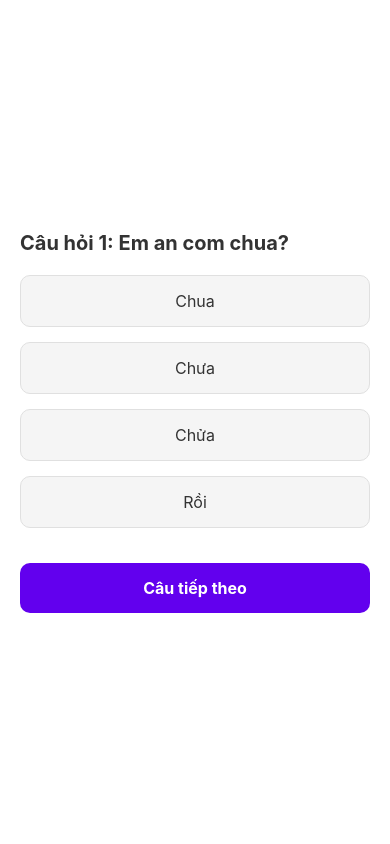
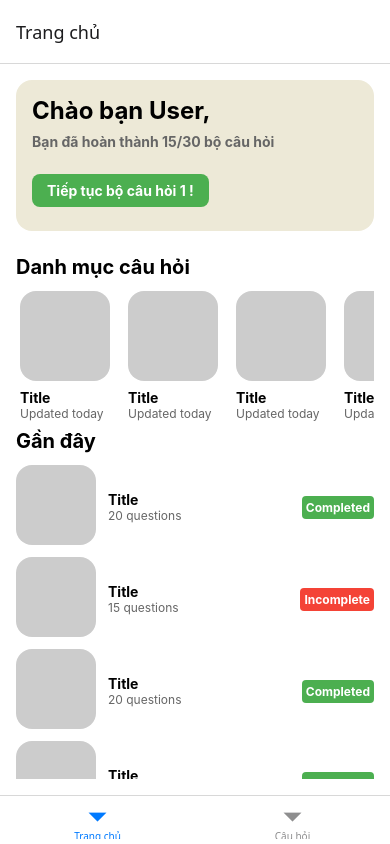
Before and after one commit to ThienND04/INT3115_7_BTL, a React Native app in the folder App/: screen /Quiz in a window 390 px wide. Built offline with nearby package versions, Linux system fonts and the light colour scheme.

Commit message:
feature:QuizzScreen

```diff
--- a/App/screens/QuizzScreen.js
+++ b/App/screens/QuizzScreen.js
@@ -1,118 +1,362 @@
 import React, { useState } from 'react';
-import { View, Text, StyleSheet, TouchableOpacity, Alert } from 'react-native';
+import { View, Text, StyleSheet, TouchableOpacity, FlatList, Image } from 'react-native';
 
-export default function QuizScreen() {
-    // Dữ liệu câu đố mẫu
-    const quizData = [
-        {
-            question: "Câu hỏi 1: Em an com chua?",
-            options: ["Chua", "Chưa", "Chửa", "Rồi"],
-            correctAnswer: "Chưa",
-        },
-        {
-            question: "Câu hỏi 1: Em an com chua?",
-            options: ["Chua", "Chưa", "Chửa", "Rồi"],
-            correctAnswer: "Chưa",
-        },
-        {
-            question: "Câu hỏi 1: Em an com chua?",
-            options: ["Chua", "Chưa", "Chửa", "Rồi"],
-            correctAnswer: "Chưa",
-        },
+import { createBottomTabNavigator } from '@react-navigation/bottom-tabs';
+
+const QuizTab = createBottomTabNavigator();
+
+function QuizzHomeScreen() {
+    const categories = [
+        { id: '1', title: 'Title', updatedAt: 'Updated today' },
+        { id: '2', title: 'Title', updatedAt: 'Updated today' },
+        { id: '3', title: 'Title', updatedAt: 'Updated today' },
+        { id: '4', title: 'Title', updatedAt: 'Updated today' },
+        { id: '5', title: 'Title', updatedAt: 'Updated today' },
       ];
 
-    const [currentQuestionIndex, setCurrentQuestionIndex] = useState(0);
-    const [selectedOption, setSelectedOption] = useState(null);
+      const recentQuizzes = [
+        { id: '1', title: 'Title', questions: 20, status: 'Completed' },
+        { id: '2', title: 'Title', questions: 15, status: 'Incomplete' },
+        { id: '3', title: 'Title', questions: 20, status: 'Completed' },
+        { id: '4', title: 'Title', questions: 10, status: 'Completed' },
+        { id: '5', title: 'Title', questions: 15, status: 'Incomplete' },
+      ];
 
-    const handleAnswer = (option) => {
-        setSelectedOption(option);
-        const isCorrect = option === quizData[currentQuestionIndex].correctAnswer;
-        Alert.alert(isCorrect ? "Chính xác!" : "Sai rồi!", isCorrect ? "Bạn đã trả lời đúng." : "Đáp án đúng là: " + quizData[currentQuestionIndex].correctAnswer, [
-            { text: "OK", onPress: () => moveToNextQuestion() },
-        ]);
-    };
+      const renderCategoryItem = ({ item }) => (
+        <View style={styles.categoryItem}>
+          <View style={styles.placeholderIcon} />
+          <Text style={styles.categoryTitle}>{item.title}</Text>
+          <Text style={styles.categorySubtitle}>{item.updatedAt}</Text>
+        </View>
+      );
 
-    const moveToNextQuestion = () => {
-        setSelectedOption(null);
-        if (currentQuestionIndex < quizData.length - 1) {
-            setCurrentQuestionIndex(currentQuestionIndex + 1);
-        } else {
-            Alert.alert("Hoàn thành!", "Bạn đã hoàn thành tất cả các câu hỏi.", [{ text: "OK" }]);
-        }
-    };
+      const renderRecentItem = ({ item }) => (
+        <View style={styles.recentItem}>
+          <View style={styles.recentplaceholderIcon} />
+          <View style={styles.recentTextContainer}>
+            <Text style={styles.recentTitle}>{item.title}</Text>
+            <Text style={styles.recentSubtitle}>{item.questions} questions</Text>
+          </View>
+          <Text style={[styles.status, item.status === 'Completed' ? styles.completed : styles.incomplete]}>
+            {item.status}
+          </Text>
+        </View>
+      );
 
       return (
         <View style={styles.container}>
-            {/* Câu hỏi */}
-            <Text style={styles.question}>
-                {quizData[currentQuestionIndex].question}
-            </Text>
+          {/* Header */}
+          <View style={styles.header}>
+            <Text style={styles.headerTitle}>Chào bạn User,</Text>
+            <Text style={styles.headerSubtitle}>Bạn đã hoàn thành 15/30 bộ câu hỏi</Text>
+            <TouchableOpacity style={styles.startButton}>
+              <Text style={styles.startButtonText}>Tiếp tục bộ câu hỏi 1 !</Text>
+            </TouchableOpacity>
+          </View>
 
-            {/* Các lựa chọn */}
-            {quizData[currentQuestionIndex].options.map((option, index) => (
-                <TouchableOpacity
-                    key={index}
-                    style={[
-                        styles.optionButton,
-                        selectedOption === option && {
-                            backgroundColor: "#FFD700",
-                        },
-                    ]}
-                    onPress={() => handleAnswer(option)}
-                >
+          {/* Categories */}
+          <Text style={styles.sectionTitle}>Danh mục câu hỏi</Text>
+          <FlatList
+            data={categories}
+            renderItem={renderCategoryItem}
+            keyExtractor={(item) => item.id}
+            horizontal
+            showsHorizontalScrollIndicator={false}
+            contentContainerStyle={styles.categoriesList}
+          />
+
+          {/* Recent quizzes */}
+          <Text style={styles.sectionTitle}>Gần đây</Text>
+          <FlatList
+            data={recentQuizzes}
+            renderItem={renderRecentItem}
+            keyExtractor={(item) => item.id}
+            contentContainerStyle={styles.recentList}
+          />
+        </View>
+      );
+}
+
+function QuestionsScreen() {
+  const [currentQuestion, setCurrentQuestion] = useState(1);
+  const totalQuestions = 10; // Total number of questions
+  const question = 'Chất gây nghiện là gì?';
+  const options = [
+    'Là chất kích thích',
+    'Là chất gây ức chế thần kinh',
+    'Là chất dễ gây tình trạng nghiện',
+    'Cả 3 đáp án trên',
+  ];
+
+  const renderOption = (option, index) => (
+    <TouchableOpacity key={index} style={styles.optionButton}>
       <Text style={styles.optionText}>{option}</Text>
     </TouchableOpacity>
-            ))}
+  );
 
-            {/* Nút chuyển câu hỏi */}
-            {currentQuestionIndex < quizData.length - 1 && (
-                <TouchableOpacity
-                    style={styles.nextButton}
-                    onPress={moveToNextQuestion}
+  return (
+    <View style={styles.container}>
+      {/* Header */}
+      <View style={styles.quizzheader}>
+        <View style={styles.questionProgress}>
+          <Text style={styles.progressText}>Bộ câu hỏi 1</Text>
+        </View>
+        <Text style={styles.progressText}>Câu {currentQuestion} trên {totalQuestions}</Text>
+      </View>
+
+      {/* Question */}
+      <Text style={styles.questionText}>{question}</Text>
+      <View style={styles.divider} />
+      {/* Options */}
+      <Text style={styles.selectInstruction}>Chọn câu trả lời đúng</Text>
+      <View style={styles.optionsContainer}>
+        {options.map((option, index) => renderOption(option, index))}
+      </View>
+
+      {/* Footer Buttons */}
+      <View style={styles.footer}>
+        <TouchableOpacity style={styles.hintButton}>
+          <Text style={styles.hintText}>Gợi ý</Text>
+        </TouchableOpacity>
+        <TouchableOpacity style={styles.nextButton}
+          onPress={() => setCurrentQuestion(currentQuestion + 1)}
         >
-                    <Text style={styles.nextButtonText}>Câu tiếp theo</Text>
+          <Text style={styles.nextText}>Tiếp</Text>
         </TouchableOpacity>
-            )}
       </View>
+    </View>
+  );
+}
+
+export default function QuizScreen() {
+    return (
+            <QuizTab.Navigator>
+                <QuizTab.Screen name="Trang chủ" component={QuizzHomeScreen} />
+                <QuizTab.Screen name="Câu hỏi" component={QuestionsScreen} />
+            </QuizTab.Navigator>
     );
 }
 
 const styles = StyleSheet.create({
   container: {
     flex: 1,
-        padding: 20,
-        backgroundColor: "#FFFFFF",
-        justifyContent: "center",
+    backgroundColor: '#FFF',
+    padding: 16,
   },
-    question: {
+  header: {
+    marginBottom: 24,
+    padding: 16,
+    backgroundColor: '#EDE9D7',
+    borderRadius: 16,
+  },
+  headerTitle: {
+    fontSize: 24,
+    fontWeight: 'bold',
+    marginBottom: 8,
+  },
+  headerSubtitle: {
+    fontSize: 14,
+    color: '#666',
+    fontWeight: 'bold',
+    marginBottom: 16,
+  },
+  startButton: {
+    backgroundColor: '#4CAF50',
+    marginTop: 8,
+    marginBottom: 8,
+    paddingVertical: 8,
+    paddingHorizontal: 15,
+    borderRadius: 8,
+    alignSelf: 'flex-start',
+  },
+  startButtonText: {
+    fontSize: 14,
+    fontWeight: 'bold',
+    color: '#FFF',
+  },
+  sectionTitle: {
     fontSize: 20,
-        fontWeight: "bold",
-        marginBottom: 20,
-        color: "#333333",
+    fontWeight: 'bold',
+    marginBottom: 8,
+  },
+  categoriesList: {
+    marginBottom: 8,
+  },
+  categoryItem: {
+    width: 100,
+    height: 200,
+    //backgroundColor: '#F3F3F3',
+    marginRight: 8,
+    borderRadius: 8,
+    alignItems: 'left',
+    //justifyContent: 'center',
+    padding: 4,
+  },
+  placeholderIcon: {
+    width: 90,
+    height: 90,
+    backgroundColor: '#CCC',
+    borderRadius: 16,
+    marginBottom: 8,
+  },
+  categoryTitle: {
+    fontSize: 14,
+    fontWeight: 'bold',
+    //textAlign: 'left',
+  },
+  categorySubtitle: {
+    fontSize: 12,
+    color: '#666',
+    //textAlign: 'left',
+  },
+  recentList: {
+    paddingTop: 4,
+  },
+  recentplaceholderIcon: {
+    width: 80,
+    height: 80,
+    backgroundColor: '#CCC',
+    borderRadius: 16,
+    marginBottom: 4,
+  },
+  recentItem: {
+    flexDirection: 'row',
+    alignItems: 'center',
+    marginBottom: 8,
+    //padding: 0,
+    //backgroundColor: '#F3F3F3',
+    borderRadius: 8,
+  },
+  recentTextContainer: {
+    flex: 1,
+    marginLeft: 12,
+  },
+  recentTitle: {
+    fontSize: 14,
+    fontWeight: 'bold',
+  },
+  recentSubtitle: {
+    fontSize: 12,
+    color: '#666',
+  },
+  status: {
+    fontSize: 12,
+    fontWeight: 'bold',
+    padding: 4,
+    borderRadius: 4,
+  },
+  completed: {
+    color: '#FFF',
+    backgroundColor: '#4CAF50',
+  },
+  incomplete: {
+    color: '#FFF',
+    backgroundColor: '#F44336',
+  },
+  quizzheader: {
+    flexDirection: 'row',
+    justifyContent: 'space-between',
+    alignItems: 'center',
+    marginBottom: 16,
+  },
+  questionProgress: {
+    flexDirection: 'row',
+    alignItems: 'center',
+    paddingVertical: 4,
+    paddingHorizontal: 12,
+    borderWidth: 1,
+    borderColor: '#CCC',
+    borderRadius: 16,
+  },
+  progressText: {
+    fontSize: 14,
+    fontWeight: 'bold',
+  },
+  questionText: {
+    fontSize: 32,
+    fontWeight: 'bold',
+    marginBottom: 250,
+  },
+  selectInstruction: {
+    fontSize: 14,
+    color: '#666',
+    marginBottom: 8,
+  },
+  optionsContainer: {
+    marginBottom: 16,
+    backgroundColor: '#E3E1E9',
+    padding: 16,
+    borderRadius: 30,
   },
   optionButton: {
-        padding: 15,
-        borderRadius: 10,
-        backgroundColor: "#F5F5F5",
-        marginBottom: 15,
-        alignItems: "center",
-        borderWidth: 1,
-        borderColor: "#E0E0E0",
+    backgroundColor: '#F5F2FA',
+    paddingVertical: 12,
+    paddingHorizontal: 16,
+    borderRadius: 24,
+    marginBottom: 10,
   },
   optionText: {
     fontSize: 16,
-        color: "#333333",
+    fontWeight: 'bold',
+  },
+  footer: {
+    flexDirection: 'row',
+    justifyContent: 'space-between',
+    alignItems: 'center',
+  },
+
+  hintButton: {
+    paddingVertical: 10,
+    paddingHorizontal: 24,
+    backgroundColor: '#F5F2FA',
+    borderRadius: 8,
+  },
+  hintText: {
+    fontSize: 16,
+    fontWeight: 'bold',
+    color: '#666',
   },
   nextButton: {
-        marginTop: 20,
-        padding: 15,
-        borderRadius: 10,
-        backgroundColor: "#6200EE",
-        alignItems: "center",
+    paddingVertical: 10,
+    paddingHorizontal: 24,
+    backgroundColor: '#90CAF9',
+    borderRadius: 8,
   },
-    nextButtonText: {
-        color: "#FFFFFF",
+  nextText: {
     fontSize: 16,
-        fontWeight: "bold",
+    fontWeight: 'bold',
+    color: '#FFF',
+  },
+  divider: {
+    height: 1,
+    backgroundColor: '#CCC',
+    marginVertical: 16,
+  },
+
+
+
+  score: {
+    fontSize: 24,
+    fontWeight: 'bold',
+    marginBottom: 10,
+  },
+  points: {
+    fontSize: 32,
+    fontWeight: 'bold',
+    color: '#4CAF50', // Màu xanh
+    marginBottom: 20,
+  },
+  congratulations: {
+    fontSize: 28,
+    fontWeight: 'bold',
+    marginBottom: 10,
+  },
+  message: {
+    fontSize: 18,
+    marginBottom: 20,
+  },
+  pointsText: {
+    fontSize: 20,
+    color: '#FFD700', // Màu vàng
   },
 });
```
Lines whose indentation alone changed are shown as unchanged.
